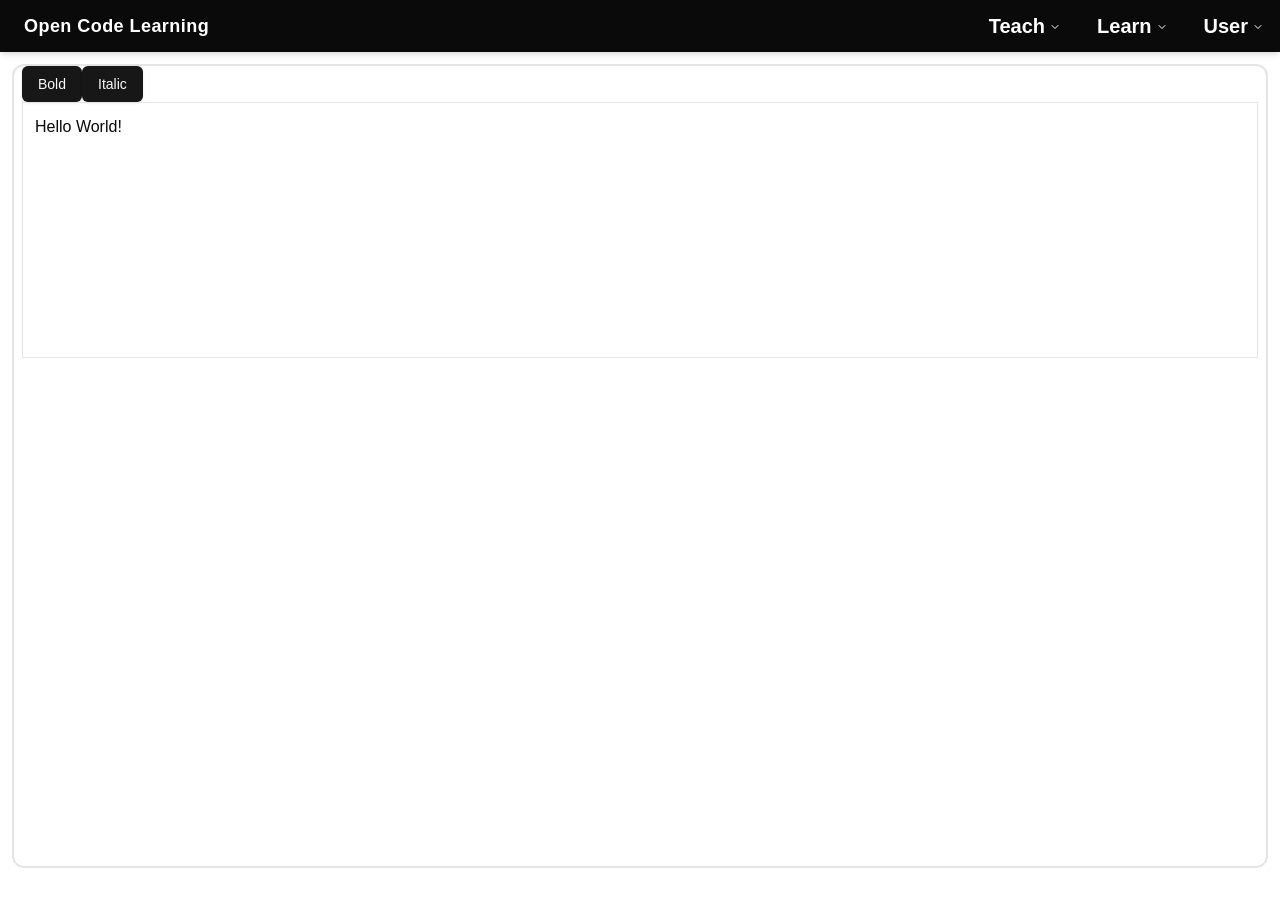
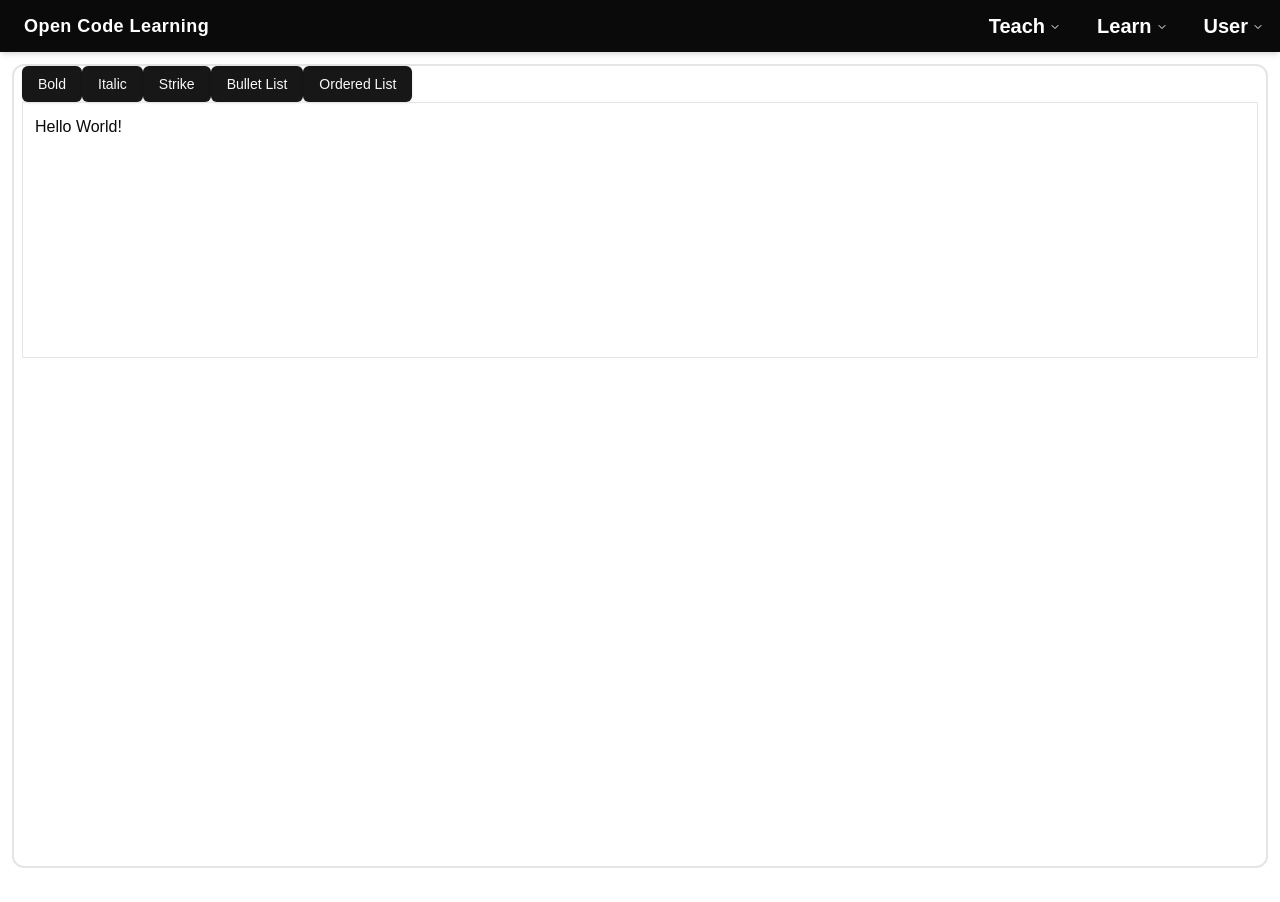
Before and after one commit to hdmGOAT/codelearnproject, a Next.js app in the folder frontend/: page /teach/create in a window 1280 px wide. Built offline with nearby package versions, Linux system fonts and the light colour scheme.

Commit message:
added a few more

```diff
--- a/frontend/components/RichTextEditor.tsx
+++ b/frontend/components/RichTextEditor.tsx
@@ -26,6 +26,19 @@ const RichTextEditor = () => {
         <Button onClick={() => editor?.chain().focus().toggleItalic().run()}>
           Italic
         </Button>
+        <Button onClick={() => editor?.chain().focus().toggleStrike().run()}>
+          Strike
+        </Button>
+        <Button
+          onClick={() => editor?.chain().focus().toggleBulletList().run()}
+        >
+          Bullet List
+        </Button>
+        <Button
+          onClick={() => editor?.chain().focus().toggleOrderedList().run()}
+        >
+          Ordered List
+        </Button>
       </div>
       <EditorContent className=" size-full" editor={editor} />
     </div>
```
